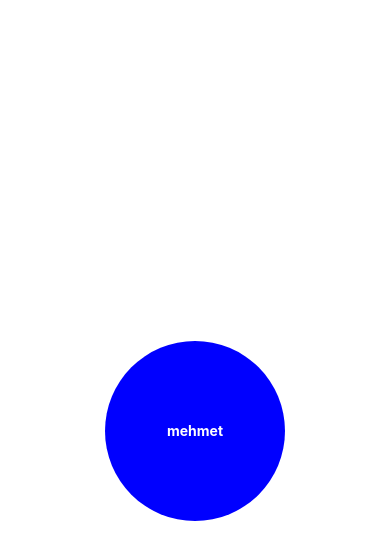
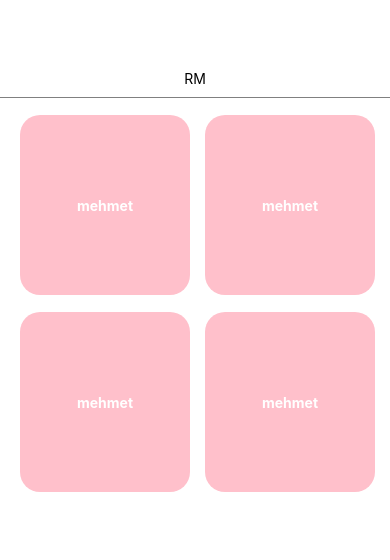
Before and after one commit to Rabiaparlak/RMFinance, a React Native app: screen / in a window 390 px wide. Shown: the top 560 px of the page. Built offline with nearby package versions, Linux system fonts and the light colour scheme.

Commit message:
Update App.tsx
views created

```diff
--- a/App.tsx
+++ b/App.tsx
@@ -12,17 +12,69 @@ export default function App() {
 
   const [name, setName] = React.useState("mehmet");
 
+  return (
+    <View>
+    <View style={{marginTop:70,borderBottomWidth:1 , borderColor:'grey',alignItems: 'center', justifyContent: 'center' }}>
+       <Text style={{color:'black', marginBottom:10}}>RM</Text>
+    </View>
 
-  return (
-    <View style={{ alignItems: 'center', justifyContent: 'center', flex: 1 }}>
+<View style={{flexDirection:"row"}}>
+
+
+
+    <View style={{marginLeft:20 }}>
       <Text style={{ color: 'white', fontWeight: 'bold' }}>{name}</Text>
       <TouchableOpacity
         onPress={() => { setName("Rabia") }}
-        style={{ borderRadius: 100, width: 180, height: 180, backgroundColor: 'blue', alignItems: 'center', justifyContent: 'center' }}
+        style={{ borderRadius: 20, width: 170, height: 180, backgroundColor: 'pink', alignItems: 'center', justifyContent: 'center' }}
       >
         <Text style={{ color: 'white', fontWeight: 'bold' }}>{name}</Text>
       </TouchableOpacity>
 
     </View>
+
+    <View style={{marginLeft:15 }}>
+      <Text style={{ color: 'white', fontWeight: 'bold' }}>{name}</Text>
+      <TouchableOpacity
+        onPress={() => { setName("Rabia") }}
+        style={{ borderRadius: 20, width: 170, height: 180, backgroundColor: 'pink', alignItems: 'center', justifyContent: 'center' }}
+      >
+        <Text style={{ color: 'white', fontWeight: 'bold' }}>{name}</Text>
+      </TouchableOpacity>
+
+    </View>
+
+    </View>
+
+<View style={{flexDirection:"row"}}>
+
+
+
+<View style={{marginLeft:20 }}>
+  <Text style={{ color: 'white', fontWeight: 'bold' }}>{name}</Text>
+  <TouchableOpacity
+    onPress={() => { setName("Rabia") }}
+    style={{ borderRadius: 20, width: 170, height: 180, backgroundColor: 'pink', alignItems: 'center', justifyContent: 'center' }}
+  >
+    <Text style={{ color: 'white', fontWeight: 'bold' }}>{name}</Text>
+  </TouchableOpacity>
+
+</View>
+
+<View style={{marginLeft:15 }}>
+  <Text style={{ color: 'white', fontWeight: 'bold' }}>{name}</Text>
+  <TouchableOpacity
+    onPress={() => { setName("Rabia") }}
+    style={{ borderRadius: 20, width: 170, height: 180, backgroundColor: 'pink', alignItems: 'center', justifyContent: 'center' }}
+  >
+    <Text style={{ color: 'white', fontWeight: 'bold' }}>{name}</Text>
+  </TouchableOpacity>
+
+</View>
+
+</View>
+
+
+    </View>
   )
 }
```
